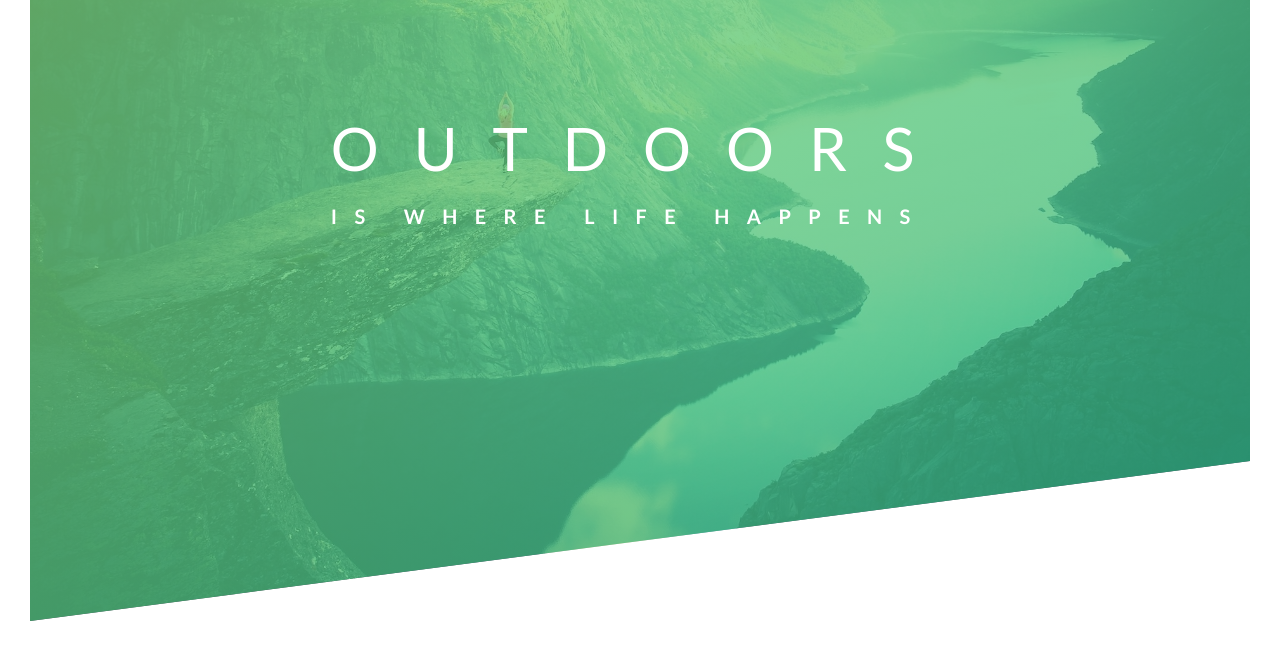
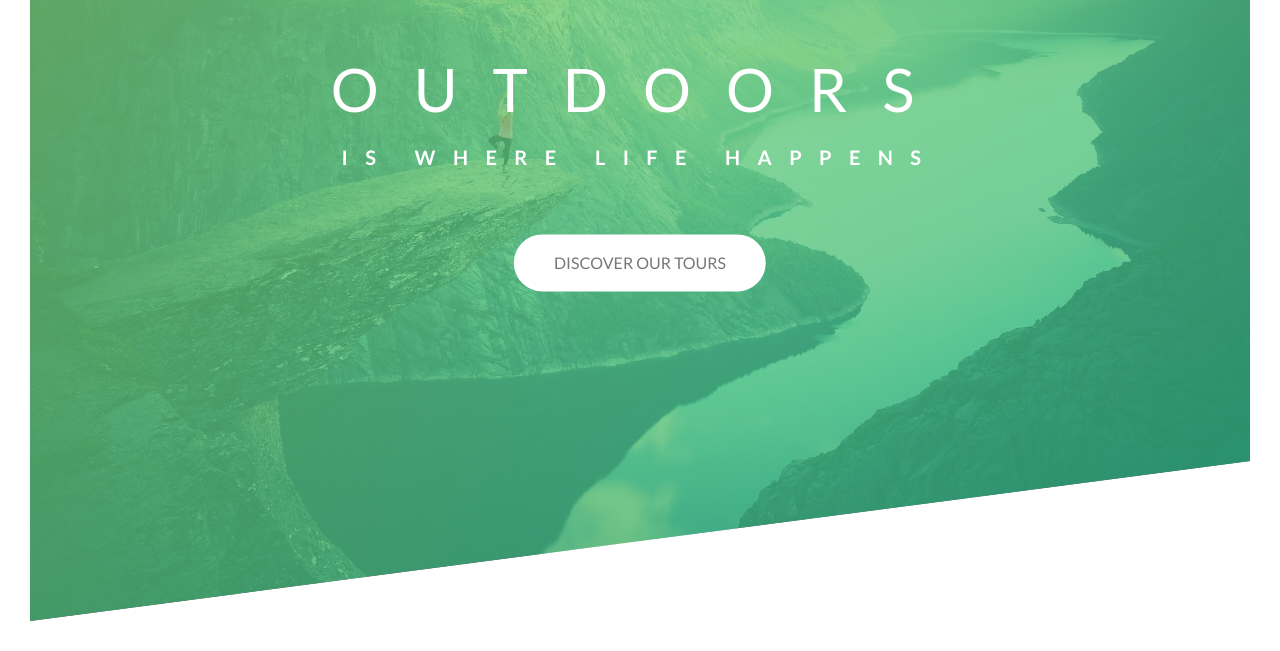
Before and after one commit to jess-alejo/tiny-projects, a plain HTML site: page 004-natours/index.html in a window 1280 px wide. Shown: the part 169-820 px from the top of the page. Drawn offline with Linux system fonts and the light colour scheme.

Commit message:
Building a complex animated button part 1

```diff
--- a/004-natours/css/style.css
+++ b/004-natours/css/style.css
@@ -48,11 +48,13 @@ body {
   top: 40%;
   left: 50%;
   transform: translate(-50%, -50%);
+  text-align: center;
 }
 
 .heading {
   text-transform: uppercase;
   backface-visibility: hidden;
+  margin-bottom: 60px;
 }
 
 .heading--primary {
@@ -108,3 +110,29 @@ body {
     transform: translate(0);
   }
 }
+
+.btn:link,
+btn:visited {
+  text-transform: uppercase;
+  text-decoration: none;
+  padding: 15px 40px;
+  display: inline-block;
+
+  border-radius: 40px;
+  transition: all 0.15s;
+}
+
+.btn:hover {
+  transform: translateY(-3px);
+  box-shadow: 0 10px 20px rgba(0, 0, 0, 0.2);
+}
+
+.btn:active {
+  transform: translateY(-1px);
+  box-shadow: 0 5px 10px rgba(0, 0, 0, 0.2);
+}
+
+.btn-white {
+  background-color: #fff;
+  color: #777;
+}
--- a/004-natours/index.html
+++ b/004-natours/index.html
@@ -9,7 +9,7 @@
       rel="stylesheet"
     />
 
-    <link rel="stylesheet" href="css/icon-font.css" />
+    <!-- <link rel="stylesheet" href="css/icon-font.css" /> -->
     <link rel="stylesheet" href="css/style.css" />
     <link rel="shortcut icon" type="image/png" href="img/favicon.png" />
 
@@ -25,6 +25,7 @@
           <span class="heading__main">Outdoors</span>
           <span class="heading__sub">is where life happens</span>
         </h1>
+        <a href="#" class="btn btn-white">Discover our tours</a>
       </div>
     </header>
   </body>
```
